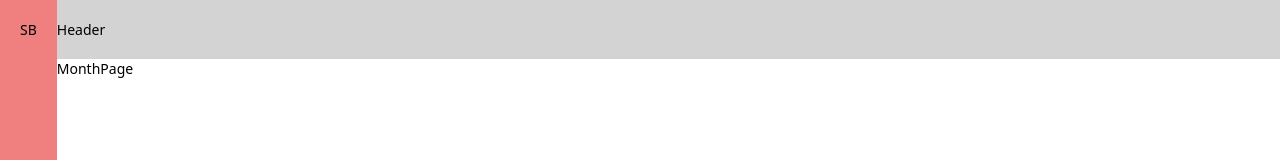
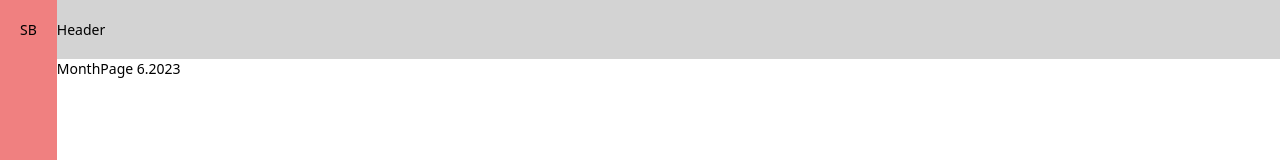
Before and after one commit to Erball-M/Calendar, a React (Vite) app: page / in a window 1280 px wide. Shown: the top 160 px of the page. Built offline with nearby package versions, Linux system fonts and the light colour scheme.

Commit message:
default params for MonthPage-IndexRoute

```diff
--- a/src/pages/MonthPage/MonthPage.jsx
+++ b/src/pages/MonthPage/MonthPage.jsx
@@ -1,9 +1,15 @@
 import React from 'react'
+import { useParams } from 'react-router-dom'
 import cl from './MonthPage.module.scss'
 
 const MonthPage = () => {
+    const {
+        year = (new Date().getFullYear()),
+        month = (new Date().getMonth() + 1),
+    } = useParams()
+
     return (
-        <div>MonthPage</div>
+        <div>MonthPage {month}.{year}</div>
     )
 }
 
```
